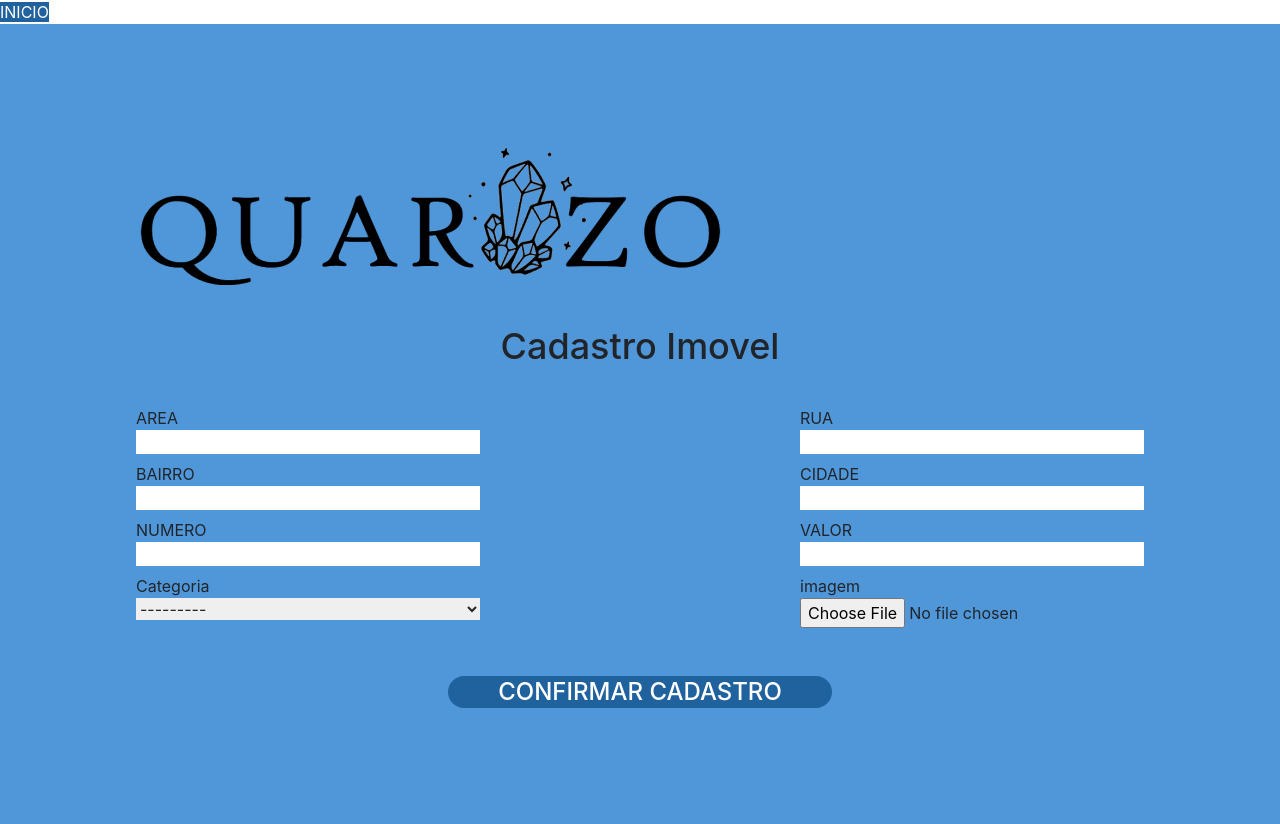
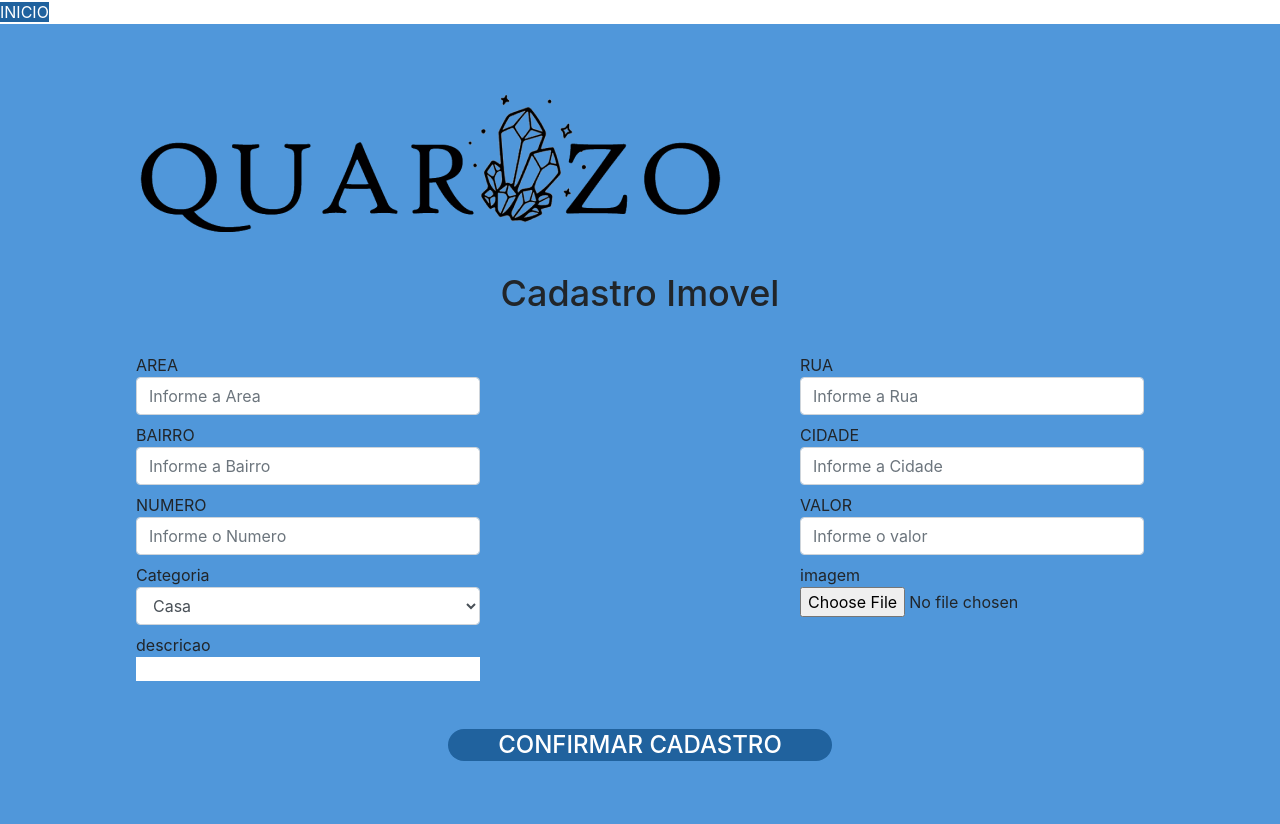
Before and after one commit to paulinaJulia/Projeto_quartzo, a Django app: page /imovel/imovel-create/ in a window 1280 px wide. Run offline with Django 4.2, Linux system fonts and the light colour scheme; the visitor is signed in with stand-in values (Sample User, id 1); some libraries are stand-ins or nearby versions.

Commit message:
ajustes de front e back

```diff
--- a/imoveis/forms/imovel_form.py
+++ b/imoveis/forms/imovel_form.py
@@ -3,6 +3,26 @@
 from imoveis.models import Imovel
 
 class ImovelForm(forms.ModelForm):
+    area = forms.CharField(label='Area', widget=forms.TextInput(attrs={'class': 'form-control', 'placeholder':  'Informe a Area'}))
+
+    rua = forms.CharField(label='Rua', widget=forms.TextInput(attrs={'class': 'form-control', 'placeholder':  'Informe a Rua'}))
+
+    bairro = forms.CharField(label='Bairro', widget=forms.TextInput(attrs={'class': 'form-control', 'placeholder':  'Informe a Bairro'}))
+
+    cidade = forms.CharField(label='Cidade', widget=forms.TextInput(attrs={'class': 'form-control', 'placeholder':  'Informe a Cidade'}))
+
+    numero = forms.IntegerField(label='numero', widget=forms.NumberInput(attrs={'class': 'form-control', 'placeholder':  'Informe o Numero'}))
+
+    valor = forms.FloatField(label='valor', widget=forms.NumberInput(attrs={'class': 'form-control', 'placeholder':  'Informe o valor'}))
+
+    """imagem = forms.ImageField(label='imagem', widget=forms.TextInput(attrs={'type': 'file', 'placeholder':  'Informe o imagem'}))"""
+
+    categoria = forms.CharField(label='categoria', widget=forms.Select(attrs={'class': 'form-control'}, choices= [
+        ('Casa', 'Casa'),
+        ('Apartamento', 'Apartamento'),
+        ('Terreno', 'Terreno'),
+        ('Predio comercial', 'Predio comercial'),
+    ]))
     class Meta:
         model = Imovel
 
--- a/imoveis/models.py
+++ b/imoveis/models.py
@@ -63,6 +63,16 @@
         null=True,
     )
 
+    descricao = models.CharField(
+        verbose_name='Descrição do imovel',
+        max_length=500,
+        blank=True,
+        null=True,
+        default=None
+    )
+
+
+
 
     def __str__(self):
         return self.categoria
--- a/imoveis/templates/imovel_create_view.html
+++ b/imoveis/templates/imovel_create_view.html
@@ -12,7 +12,7 @@
 {% block main %}
 
 <body>
-<form method="post">
+<form method="post" enctype="multipart/form-data">
     <!-- {% csrf_token %}
     {{form.as_p}}
     <button type="submit" class="btn h-48">Salvar</button>   -->
@@ -50,6 +50,9 @@
             <label class="flex flex-col">imagem
                 {{form.imagem}}
             </label>
+            <label class="flex flex-col">descricao
+                {{form.descricao}}
+            </label>
            </div>
         <button type="submit" class="mx-auto mt-10 text-white font-medium text-2xl bg-[#20629E] w-96 rounded-3xl grid place-content-center">CONFIRMAR CADASTRO</button>
     </div>
--- a/imoveis/templates/imovel_detail_view.html
+++ b/imoveis/templates/imovel_detail_view.html
@@ -6,3 +6,4 @@
 {{object.valor}}
 {{object.categoria}}
 {{object.imagem}}
+{{object.descricao}}
--- a/imoveis/templates/imovel_list_view.html
+++ b/imoveis/templates/imovel_list_view.html
@@ -37,7 +37,7 @@
                 <td>{{imovel.categoria}}</td>
                 <td>
                     <!-- ver por que não pega imagem {{imovel.imagem.url-->
-                    <img src="{{imovel.imagem}}">
+                    <img src="/{{imovel.imagem}}" height="300" width="300">
                 </td>
             </tr>
 
```
Also changed, not shown: imoveis/migrations/0006_imovel_descricao.py (added), static/images/2022-11-01T07_31_58.png (added), static/images/casa-2.png (added).
